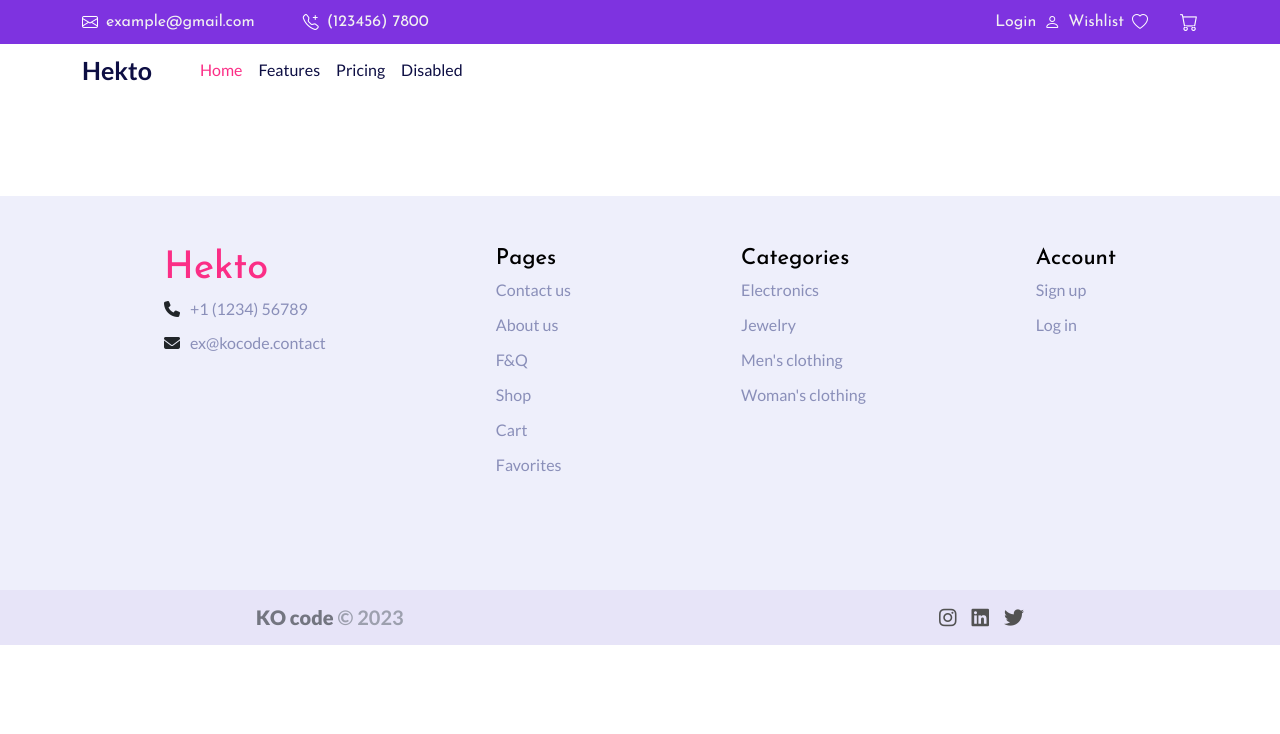
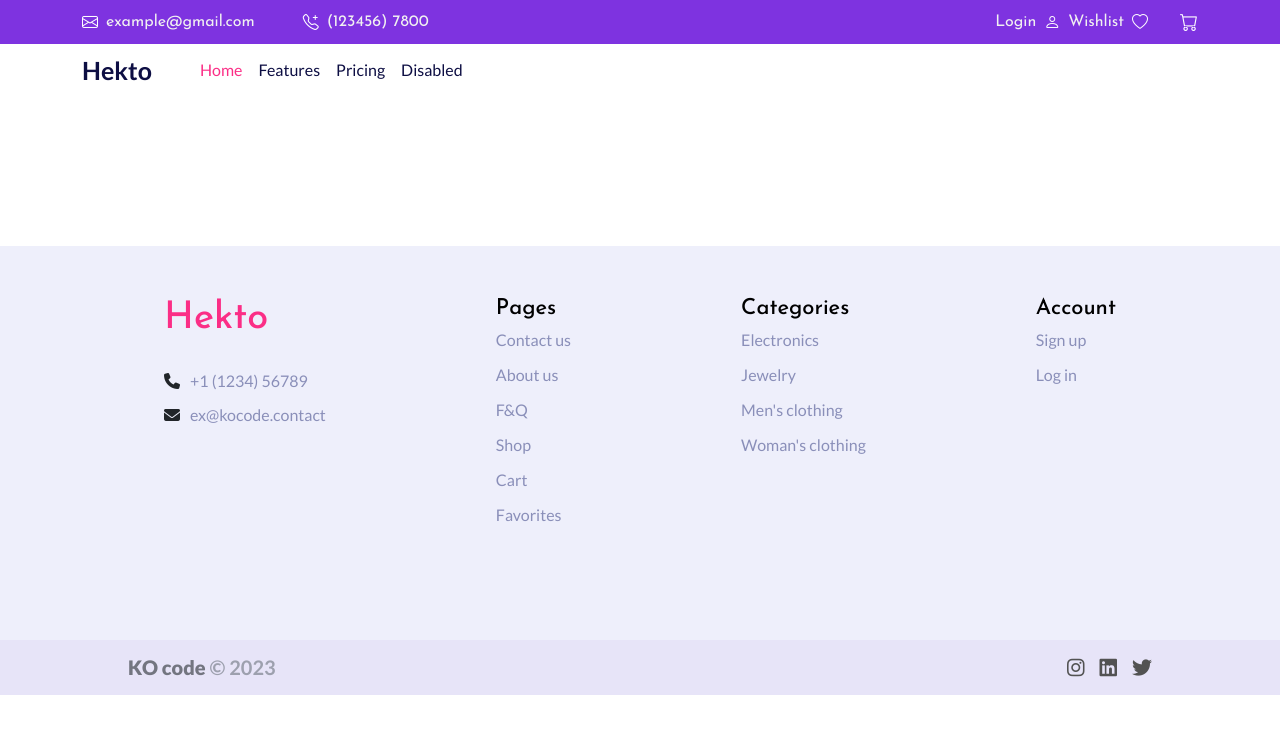
Before and after one commit to k-amhaz/E-commerce-collaboration, a React (Vite) app in the folder e-commerce/: page / in a window 1280 px wide. Shown: the top 734 px of the page. Built offline with nearby package versions, Linux system fonts and the light colour scheme.

Commit message:
Footer eddited

```diff
--- a/e-commerce/src/css/Footer.css
+++ b/e-commerce/src/css/Footer.css
@@ -10,7 +10,7 @@ body .footer {
   display: flex;
   flex-direction: column;
   background-color: #eeeffb;
-  margin-top: 100px;
+  margin-top: 150px;
   padding-top: 50px;
 }
 body .footer .footer-links {
@@ -43,6 +43,7 @@ body .footer .footer-links .footer-info .footer-title {
   font-family: "Josefin Sans";
   font-size: 38px;
   line-height: 45px;
+  margin-bottom: 30px;
   color: #fb2e86;
 }
 body .footer .footer-links .footer-info .footer-contact {
@@ -66,7 +67,7 @@ body .footer footer .footer-bottom-container {
   display: flex;
   justify-content: space-between;
   align-items: center;
-  padding: 10px 20%;
+  padding: 10px 10%;
 }
 body .footer footer .footer-bottom-container p {
   font-family: "Lato";
--- a/e-commerce/src/css/Footer.scss
+++ b/e-commerce/src/css/Footer.scss
@@ -10,7 +10,7 @@ body {
     display: flex;
     flex-direction: column;
     background-color: #eeeffb;
-    margin-top: 100px;
+    margin-top: 150px;
     padding-top: 50px;
 
     .footer-links {
@@ -42,6 +42,7 @@ body {
           font-family: "Josefin Sans";
           font-size: 38px;
           line-height: 45px;
+          margin-bottom: 30px;
           color: #fb2e86;
         }
         .footer-contact {
@@ -66,7 +67,7 @@ body {
         display: flex;
         justify-content: space-between;
         align-items: center;
-        padding: 10px 20%;
+        padding: 10px 10%;
         p {
           font-family: "Lato";
           font-style: normal;
```
Also changed, not shown: 1 other file (tests, documents, lock files or other folders).
